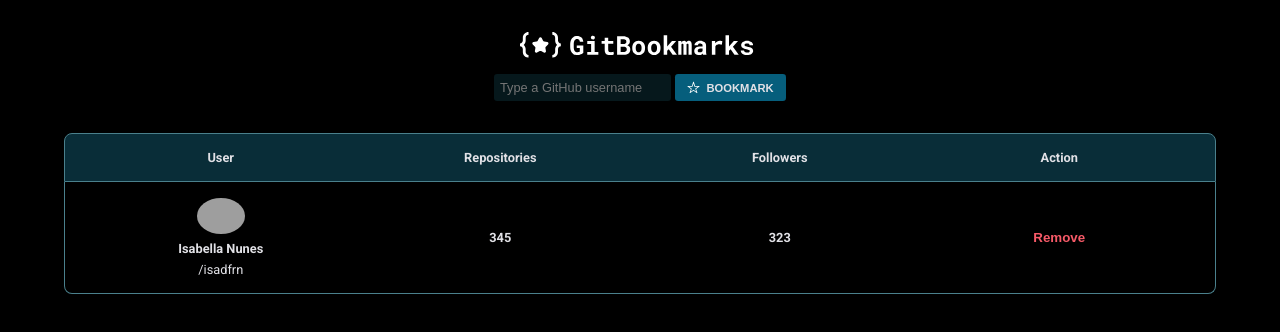
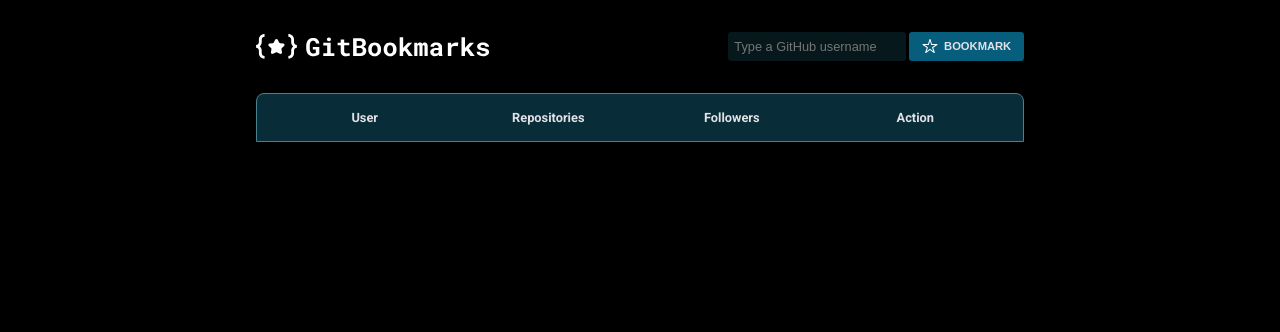
Before and after one commit to isadfrn/git-bookmarks, a website: page index.html in a window 1280 px wide. Drawn offline with Linux system fonts and the light colour scheme; grey boxes are pictures that could not be loaded.

Commit message:
feat: add base project

```diff
--- a/assets/css/style.css
+++ b/assets/css/style.css
@@ -2,17 +2,17 @@
   --roboto: 'Roboto', sans-serif;
   --roboto-mono: 'Roboto Mono', monospace;
 
-  --main-bkg: #000000;
-  --main-text: #e1e1e6;
+  --main: #000000;
+  --text: #e1e1e6;
 
-  --input-bkg: #06181c;
+  --input: #06181c;
 
-  --btn-bkg: #065e7c;
-  --btn-remove-bkg: #f75a68;
+  --btn-main: #065e7c;
+  --btn-remove: #f75a68;
 
   --table-stroke: #4a808c;
-  --table-head-bkg: #092d38;
-  --table-body-even: #030b0d;
+  --table-head: #092d38;
+  --table-body: #030b0d;
 }
 
 * {
@@ -26,11 +26,13 @@
   font-family: var(--roboto);
   font-size: 0.8rem;
 
-  background-color: var(--main-bkg);
-  color: var(--main-text);
+  background-color: var(--main);
+  color: var(--text);
 
   width: 100%;
   height: 100%;
+
+  overflow-x: hidden;
 }
 
 .container {
@@ -38,7 +40,7 @@
   margin: 0 auto;
 }
 
-header {
+.search {
   display: flex;
   flex-direction: column;
   align-items: center;
@@ -48,40 +50,40 @@
   padding: 2rem 0;
 }
 
-header img {
+.search__logo {
   max-width: 15rem;
 }
 
-header form {
+.search__form {
   display: flex;
   gap: 0.2rem;
 }
 
-header form label {
+.search__form--label {
   display: none;
 }
 
-header form input {
+.search__username--input {
   border: none;
   border-radius: 0.2rem;
 
-  background-color: var(--input-bkg);
-  color: var(--main-text);
+  background-color: var(--input);
+  color: var(--text);
 
   font-size: 0.8rem;
   padding: 0.4rem;
 }
 
-header form input:focus {
+.search__username--input:focus {
   outline: none;
 }
 
-header form .btn__bookmark {
+.search__btn {
   font-weight: 700;
   font-size: 0.7rem;
 
-  background-color: var(--btn-bkg);
-  color: var(--main-text);
+  background-color: var(--btn-main);
+  color: var(--text);
 
   display: flex;
   align-items: center;
@@ -92,42 +94,21 @@
   border-radius: 0.2rem;
 }
 
-header form .btn__bookmark:hover {
+.search__btn:hover {
   filter: brightness(1.1);
   cursor: pointer;
 }
 
-header form .btn__bookmark img {
-  width: 0.8rem;
-}
-
-main {
-  display: flex;
-  gap: 2rem;
-  justify-content: center;
+.search__btn--star {
+  width: 1rem;
 }
 
 .bookmarked {
+  display: flex;
+  flex-direction: column;
+  justify-content: center;
+
   width: 100%;
-}
-
-.bookmarked__empty {
-  display: flex;
-  align-items: center;
-  justify-content: center;
-  gap: 1rem;
-
-  border: 0.1rem solid var(--table-stoke);
-  border-radius: 0.8rem;
-
-  font-family: var(--roboto-mono);
-  font-size: 1.2rem;
-
-  padding: 1rem;
-}
-
-.bookmarked__empty img {
-  width: 5rem;
 }
 
 .bookmarked__head {
@@ -138,16 +119,36 @@
   grid-template-columns: 1fr 1fr 1fr 1fr;
 
   border: 0.1rem solid var(--table-stroke);
-  background-color: var(--table-head-bkg);
+  background-color: var(--table-head);
   padding: 1rem;
+}
+
+.bookmarked__empty {
+  display: flex;
+  align-items: center;
+  justify-content: center;
+  gap: 1rem;
+
+  border: 0.1rem solid var(--table-stroke);
+
+  font-family: var(--roboto-mono);
+  font-size: 1.2rem;
+
+  padding: 1rem;
+}
+
+.bookmarked__empty--star {
+  width: 5rem;
 }
 
 .bookmarked__body__row {
   display: grid;
   grid-template-columns: 1fr 1fr 1fr 1fr;
-  padding: 1rem;
+
   border-left: 0.1rem solid var(--table-stroke);
   border-right: 0.1rem solid var(--table-stroke);
+
+  padding: 1rem;
 }
 
 .bookmarked__body__row:last-child {
@@ -155,12 +156,13 @@
   border-bottom-left-radius: 0.5rem;
   border-bottom-right-radius: 0.5rem;
   border-top: none;
+
   margin-bottom: 2rem;
 }
 
 .bookmarked__body__row:nth-child(even) {
-  background-color: var(--input-bkg);
-  border: 0.1rem solid var(--table-stroke);
+  background-color: var(--input);
+  border: 0.1rem solid var(--table-stroke)
 }
 
 .bookmarked__body__row div,
@@ -178,6 +180,11 @@
   display: flex;
   flex-direction: column;
   text-align: center;
+  align-items: center;
+  gap: 0.2rem;
+
+  color: var(--text);
+  text-decoration: none;
 }
 
 .bookmarked__body__row__user--img {
@@ -185,16 +192,66 @@
   border-radius: 50%;
 }
 
-.bookmarked__body__row__user--git {
+.bookmarked__body__row__user__text {
+  display: flex;
+  flex-direction: column;
+  gap: 2rem;
+}
+
+.bookmarked__body__row__user__text--git {
   font-weight: 400;
 }
 
-.bookmarked__body__row__action {
+.bookmarked__body__row__remove {
   background: none;
-  color: var(--btn-remove-bkg);
+  color: var(--btn-remove)
 }
 
-.bookmarked__body__row__action:hover {
+.bookmarked__body__row__remove:hover {
   filter: brightness(1.4);
   cursor: pointer;
 }
+
+.bookmarked__error {
+  background-color: var(--btn-remove);
+  width: 15rem;
+  position: absolute;
+  color: var(--text);
+  margin: 2rem;
+  animation-name: slide;
+  animation-duration: 7s;
+  top: 0;
+  right: -20rem;
+}
+
+.bookmarked__error--text {
+  padding: 1rem;
+}
+
+@media (min-width: 1200px) {
+
+  .container {
+    width: 60%;
+  }
+
+  .search {
+    flex-direction: row;
+  }
+
+  .bookmarked__body__row__user {
+    flex-direction: row;
+  }
+}
+
+@keyframes slide {
+  0% {
+    right: -20rem;
+    top: 0;
+  }
+  50% {
+    right: 1rem;
+  }
+  100% {
+    right: -20rem;
+  }
+}
--- a/index.html
+++ b/index.html
@@ -10,25 +10,32 @@
       href="https://fonts.googleapis.com/css2?family=Roboto+Mono:wght@400;700&family=Roboto:wght@400;700&display=swap"
     />
     <link rel="stylesheet" href="./assets/css/style.css" />
-    <script src="./assets/js/script.js" defer></script>
+    <script src="./assets/js/script.js" type="module" defer></script>
     <title>GitBookmarks</title>
   </head>
   <body>
     <header class="container">
-      <img src="./assets/img/logo.svg" alt="GitBookmarks" />
-      <form class="bookmark__form">
-        <label for="github__username">Type a GitHub username</label>
+      <div class="search">
+        <img class="search__logo" src="./assets/img/logo.svg" alt="GitBookmarks" />
+        <form class="search__form">
+          <label class="search__form--label" for="search__username">Type a GitHub username</label>
           <input
+            class="search__username--input"
             type="text"
-          id="github__username"
-          name="github__username"
+            id="search__username"
+            name="search__username"
             placeholder="Type a GitHub username"
           />
-        <button class="btn__bookmark">
-          <img src="./assets/img/star-btn.svg" alt="Click to bookmark a username" />
+          <button class="search__btn">
+            <img
+              class="search__btn--star"
+              src="./assets/img/star-btn.svg"
+              alt="Click to bookmark a username"
+            />
             <span>Bookmark</span>
           </button>
         </form>
+      </div>
     </header>
     <main class="container">
       <div class="bookmarked">
@@ -39,25 +46,7 @@
           <span class="bookmarked__head--action">Action</span>
         </div>
         <div class="bookmarked__body">
-          <div class="bookmarked__body__row">
-            <div class="bookmarked__body__row__user">
-              <img
-                class="bookmarked__body__row__user--img"
-                src="https://avatars.githubusercontent.com/u/62663728?v=4"
-                alt="Isabella Nunes"
-              />
-              <span class="bookmarked__body__row__user--name">Isabella Nunes</span>
-              <span class="bookmarked__body__row__user--git">/isadfrn</span>
         </div>
-            <span class="bookmarked__body__row__repositories">345</span>
-            <span class="bookmarked__body__row__followers">323</span>
-            <button class="bookmarked__body__row__action">Remove</button>
-          </div>
-        </div>
-        <!--<div class="bookmarked__empty">
-          <img src="./assets/img/star-empty.svg" alt="A sad star" />
-          <span>No bookmarks yet</span>
-        </div>-->
       </div>
     </main>
   </body>
```
Lines whose indentation alone changed are shown as unchanged.
